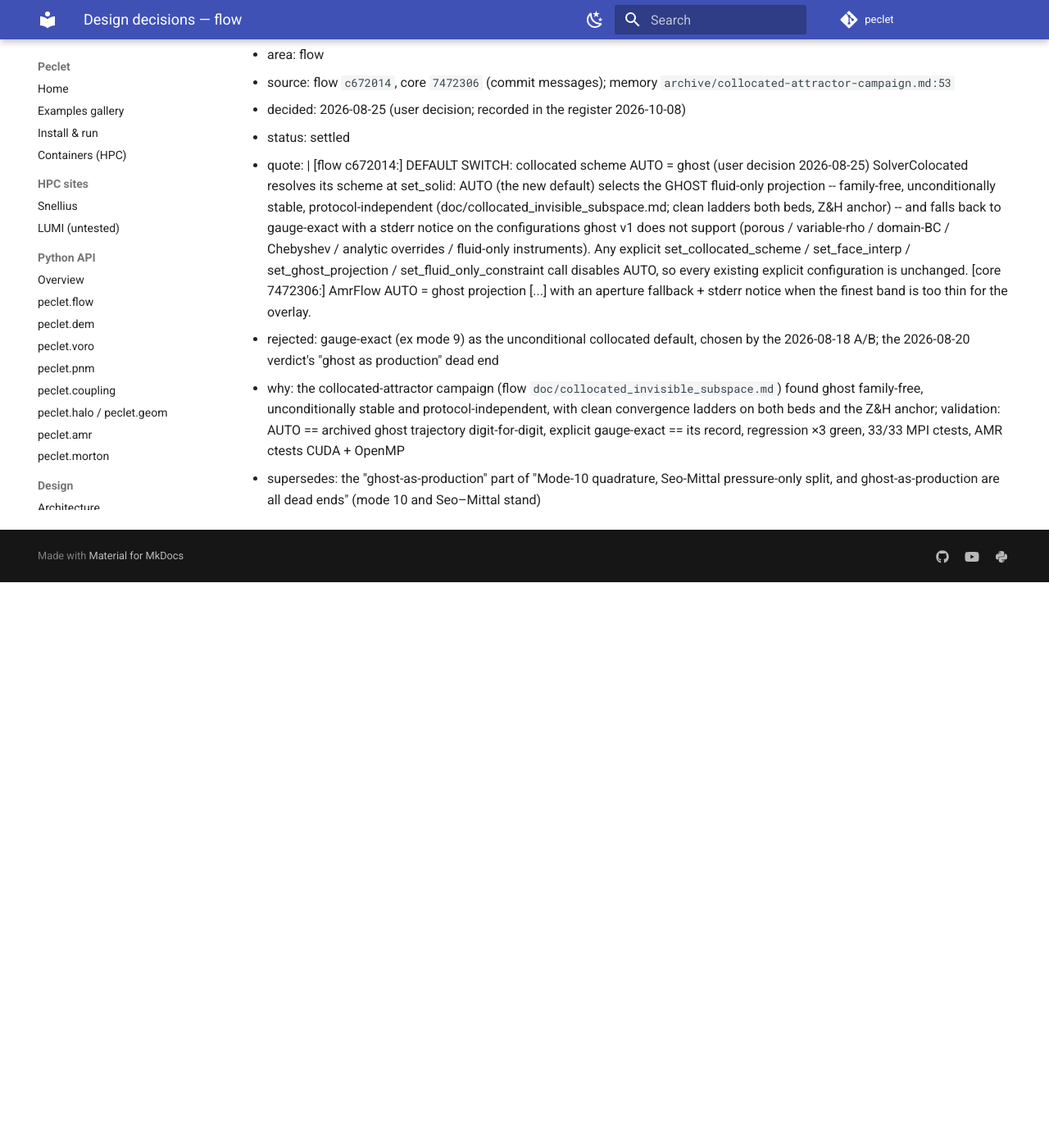
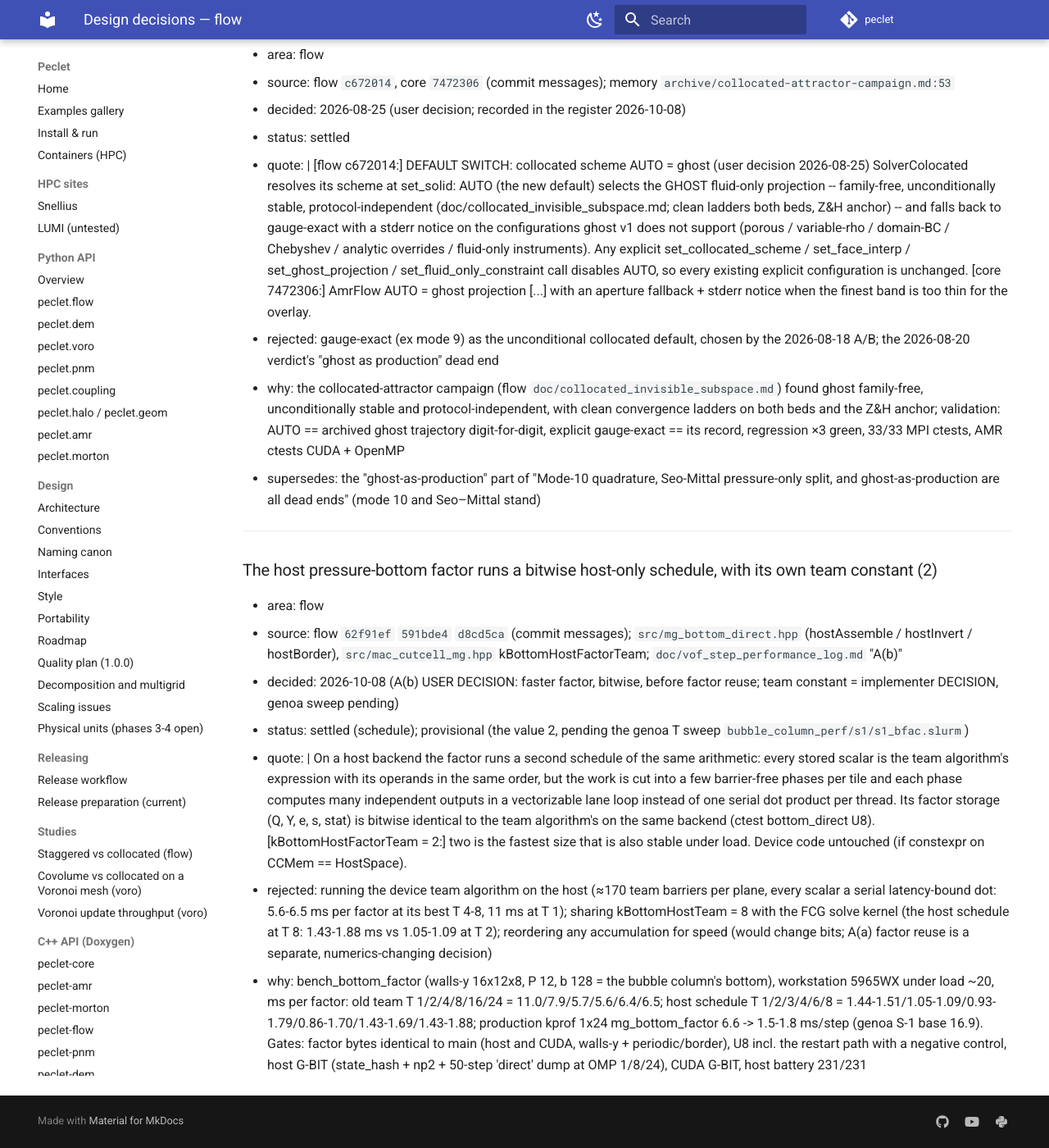
Before and after one commit to computational-chemical-engineering/peclet, an MkDocs documentation site: the page built from docs/decisions/flow.md, in a window 1280 px wide and 1400 px high, scrolled down 117400 px. Shown: the whole window at 82% size. Built offline with MkDocs 1.6.1 and Material for MkDocs 9.7.7, drawn with Linux system fonts in a browser that asks for light colours; comment, search, counter and statistics services are not loaded; before the commit the page ends 118110 px from its top, so only the background shows below that.

Commit message:
register: host pressure-bottom factor = bitwise host-only schedule, own team constant 2 (A(b)); bump flow d8cd5ca
Co-Authored-By: Claude Opus 5.5 <noreply@anthropic.com>
Claude-Session: https://claude.ai/code/session_0127kjaH3FmCxkx1nzhmxWbn

```diff
--- a/docs/decisions/flow.md
+++ b/docs/decisions/flow.md
@@ -4125,3 +4125,21 @@ Do not reverse an entry here without recording a new decision that supersedes it
 - rejected: gauge-exact (ex mode 9) as the unconditional collocated default, chosen by the 2026-08-18 A/B; the 2026-08-20 verdict's "ghost as production" dead end
 - why: the collocated-attractor campaign (flow `doc/collocated_invisible_subspace.md`) found ghost family-free, unconditionally stable and protocol-independent, with clean convergence ladders on both beds and the Z&H anchor; validation: AUTO == archived ghost trajectory digit-for-digit, explicit gauge-exact == its record, regression ×3 green, 33/33 MPI ctests, AMR ctests CUDA + OpenMP
 - supersedes: the "ghost-as-production" part of "Mode-10 quadrature, Seo-Mittal pressure-only split, and ghost-as-production are all dead ends" (mode 10 and Seo–Mittal stand)
+
+---
+
+### The host pressure-bottom factor runs a bitwise host-only schedule, with its own team constant (2)
+- area: flow
+- source: flow `62f91ef` `591bde4` `d8cd5ca` (commit messages); `src/mg_bottom_direct.hpp` (hostAssemble / hostInvert / hostBorder), `src/mac_cutcell_mg.hpp` kBottomHostFactorTeam; `doc/vof_step_performance_log.md` "A(b)"
+- decided: 2026-10-08 (A(b) USER DECISION: faster factor, bitwise, before factor reuse; team constant = implementer DECISION, genoa sweep pending)
+- status: settled (schedule); provisional (the value 2, pending the genoa T sweep `bubble_column_perf/s1/s1_bfac.slurm`)
+- quote: |
+    On a host backend the factor runs a second schedule of the same arithmetic: every stored scalar
+    is the team algorithm's expression with its operands in the same order, but the work is cut into
+    a few barrier-free phases per tile and each phase computes many independent outputs in a
+    vectorizable lane loop instead of one serial dot product per thread. Its factor storage (Q, Y,
+    e, s, stat) is bitwise identical to the team algorithm's on the same backend (ctest
+    bottom_direct U8). [kBottomHostFactorTeam = 2:] two is the fastest size that is also stable
+    under load. Device code untouched (if constexpr on CCMem == HostSpace).
+- rejected: running the device team algorithm on the host (≈170 team barriers per plane, every scalar a serial latency-bound dot: 5.6-6.5 ms per factor at its best T 4-8, 11 ms at T 1); sharing kBottomHostTeam = 8 with the FCG solve kernel (the host schedule at T 8: 1.43-1.88 ms vs 1.05-1.09 at T 2); reordering any accumulation for speed (would change bits; A(a) factor reuse is a separate, numerics-changing decision)
+- why: bench_bottom_factor (walls-y 16x12x8, P 12, b 128 = the bubble column's bottom), workstation 5965WX under load ~20, ms per factor: old team T 1/2/4/8/16/24 = 11.0/7.9/5.7/5.6/6.4/6.5; host schedule T 1/2/3/4/6/8 = 1.44-1.51/1.05-1.09/0.93-1.79/0.86-1.70/1.43-1.69/1.43-1.88; production kprof 1x24 mg_bottom_factor 6.6 -> 1.5-1.8 ms/step (genoa S-1 base 16.9). Gates: factor bytes identical to main (host and CUDA, walls-y + periodic/border), U8 incl. the restart path with a negative control, host G-BIT (state_hash + np2 + 50-step 'direct' dump at OMP 1/8/24), CUDA G-BIT, host battery 231/231
```
Also changed, not shown: docs/DECISIONS.md (+2 -1 lines).
